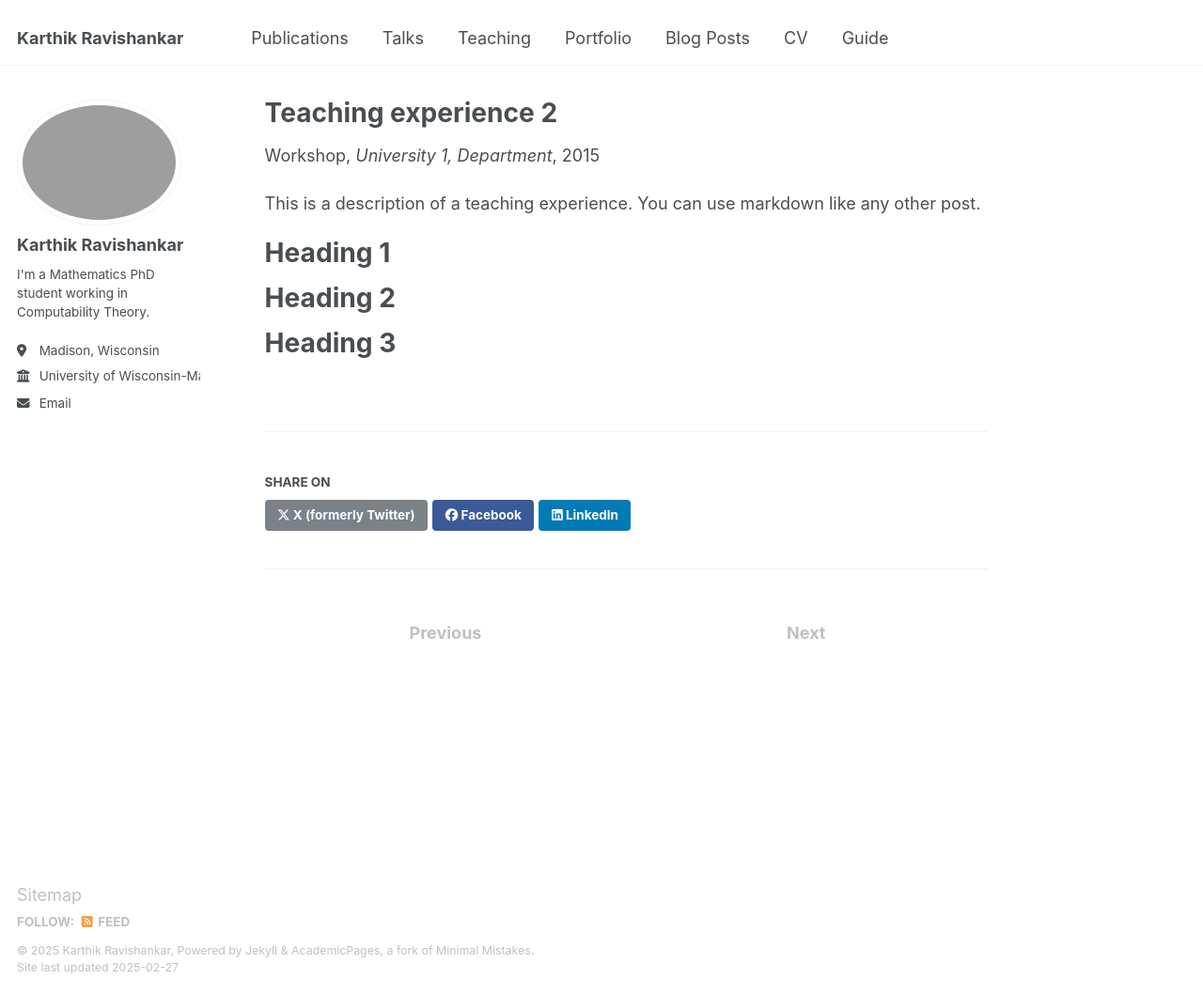
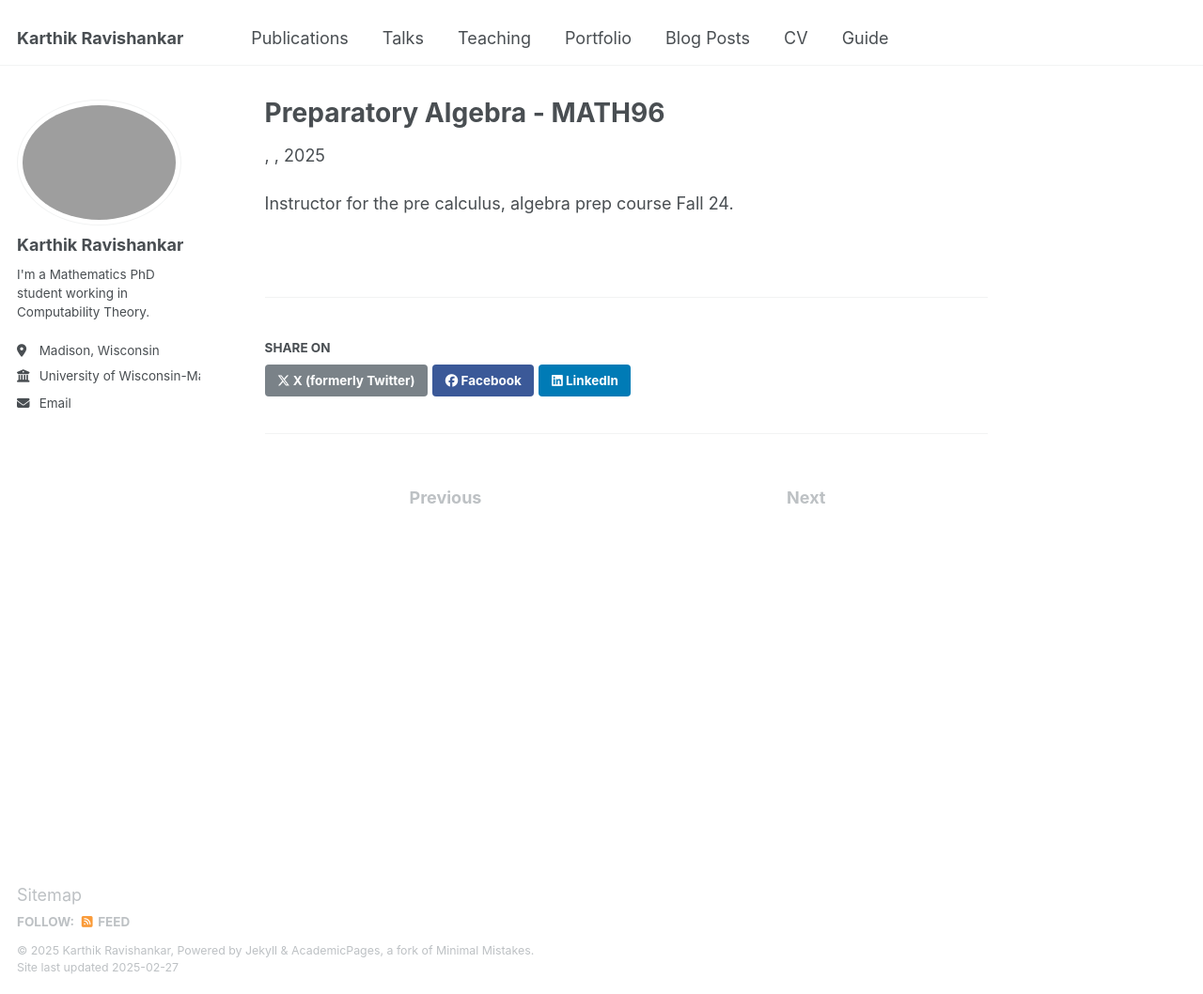
Before and after one commit to Karthik-Ravishankar-Math/Karthik-Ravishankar-Math.github.io, a Jekyll site: the page built from _teaching/2015-spring-teaching-2.md, in a window 1280 px wide and 1058 px high. Shown: the whole window at 94% size. Built offline with Jekyll 4.4.1, drawn with Linux system fonts in a browser that asks for light colours.

Commit message:
Update 2015-spring-teaching-2.md

```diff
--- a/_teaching/2015-spring-teaching-2.md
+++ b/_teaching/2015-spring-teaching-2.md
@@ -1,20 +1,7 @@
 ---
-title: "Teaching experience 2"
+title: "Preparatory Algebra - MATH96"
 collection: teaching
-type: "Workshop"
-permalink: /teaching/2015-spring-teaching-1
-venue: "University 1, Department"
-date: 2015-01-01
-location: "City, Country"
+permalink: https://guide.wisc.edu/courses/math/
+location: "UW-Madison"
 ---
-
-This is a description of a teaching experience. You can use markdown like any other post.
-
-Heading 1
-======
-
-Heading 2
-======
-
-Heading 3
-======
+Instructor for the pre calculus, algebra prep course Fall 24.
```
